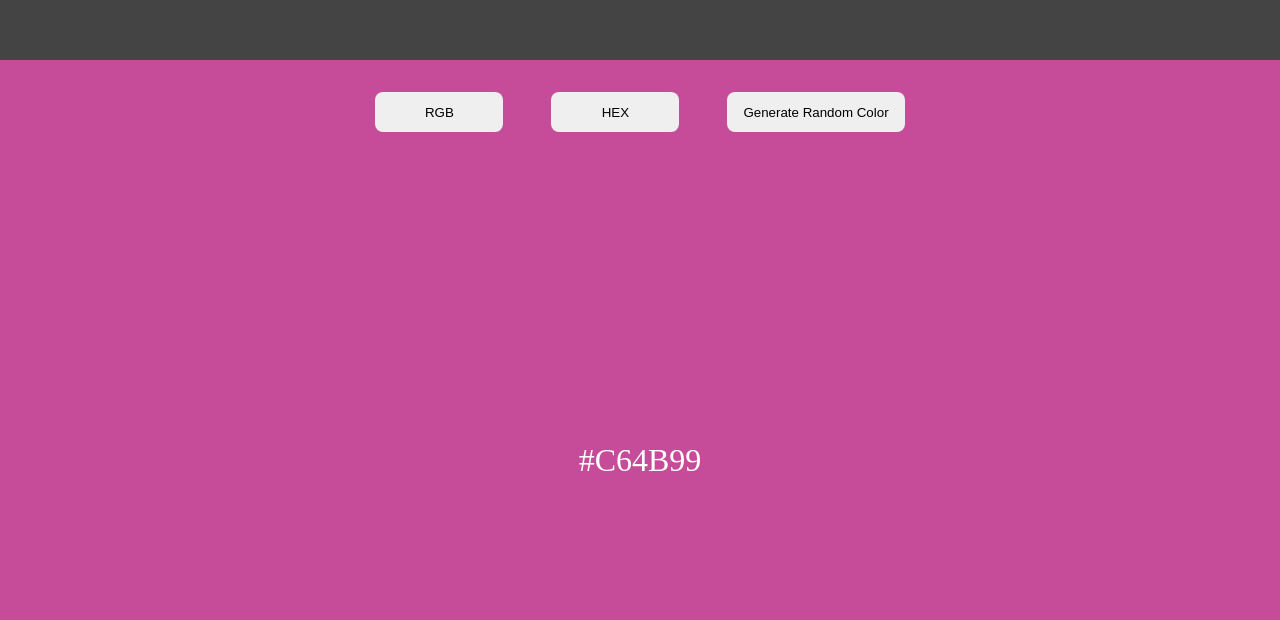
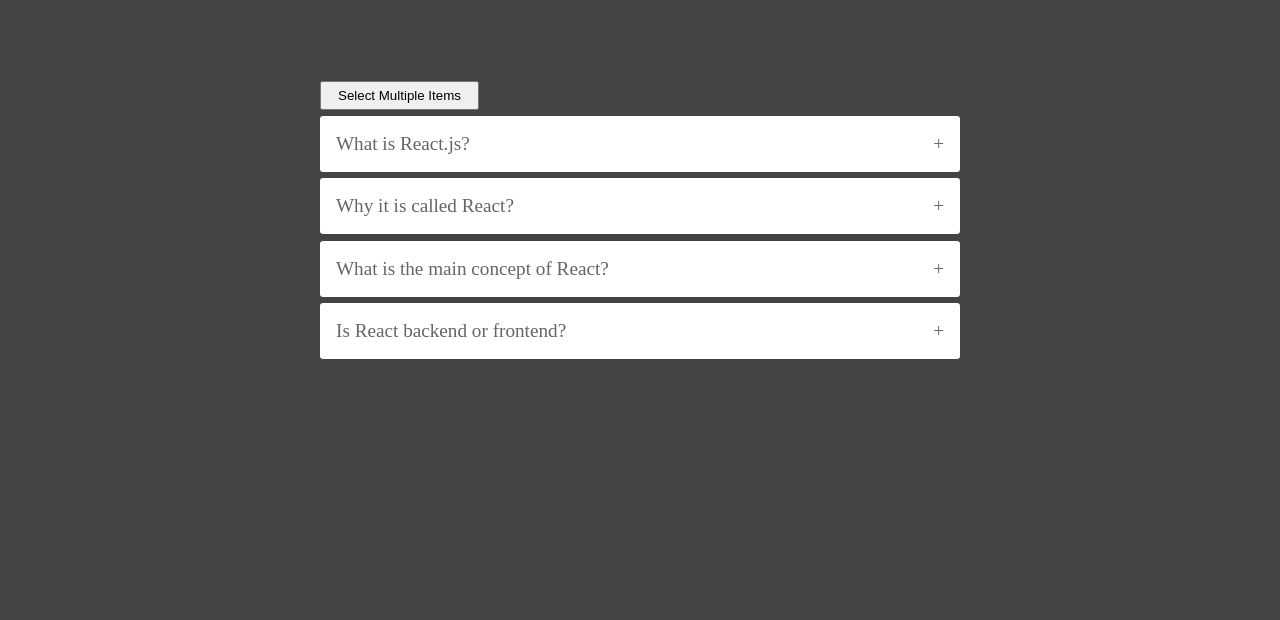
Before and after one commit to Aswin-PK/components-using-react.js, a React (Vite) app in the folder basic-features/: page / in a window 1280 px wide. Shown: the part 180-800 px from the top of the page. Built offline with nearby package versions, Linux system fonts and the light colour scheme.

Commit message:
style updated

```diff
--- a/basic-features/src/App.css
+++ b/basic-features/src/App.css
@@ -5,8 +5,4 @@
 }
 body{
   height: 100svh;
-  display: flex;
-  align-items: center;
-  justify-content: center;
-  background-color: #333;
 }
```
